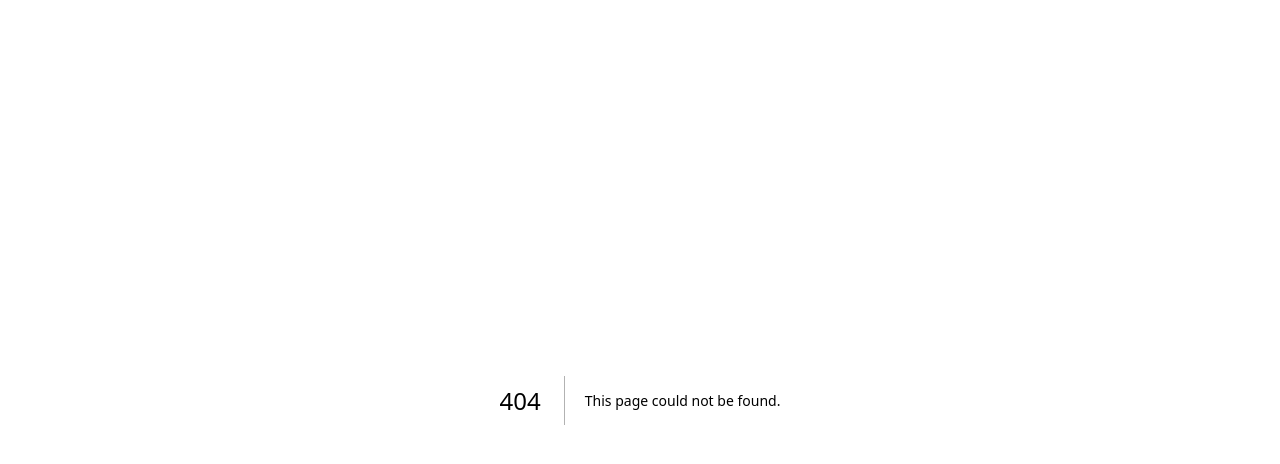
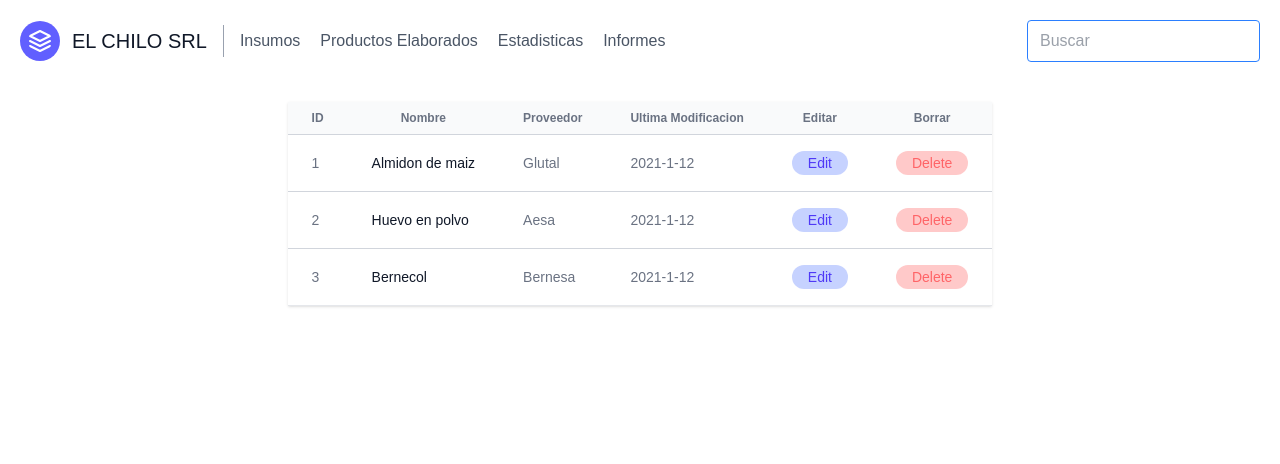
Before and after one commit to Hernanpedrino/costos-web, a Next.js app: page /insumos in a window 1280 px wide. Before the commit this address had no page. Shown: the top 464 px of the page. Built offline with nearby package versions, Linux system fonts and the light colour scheme.

Commit message:
Paginas del sitio

```diff
--- /dev/null
+++ b/app/(pages)/home/page.tsx
@@ -0,0 +1,9 @@
+
+
+export default function Home() {
+  return (
+    <div className="flex flex-col">
+        <p>Lorem ipsum dolor sit amet, consectetur adipisicing elit. Dolores dolorum aut ipsum est quos repellendus, necessitatibus illo harum voluptate animi numquam nostrum dolorem, soluta, delectus excepturi odit ea alias libero.</p>
+    </div>
+  );
+}
--- /dev/null
+++ b/app/(pages)/insumos/page.tsx
@@ -0,0 +1,8 @@
+import { Table } from "@/components/table/Table";
+
+
+export default function Insumos() {
+  return (
+    <Table/>
+  )
+}
--- /dev/null
+++ b/app/(pages)/layout.tsx
@@ -0,0 +1,18 @@
+import { Navbar } from "@/components/navbar/Navbar";
+
+export const metadata = {
+ title: 'El chilo SRL',
+ description: 'SEO Title',
+};
+export default function MainLayout({
+ children
+}: {
+ children: React.ReactNode;
+}) {
+  return (
+    <main className="flex flex-col">
+      <Navbar/>
+      {children}
+    </main>
+  );
+}
--- a/app/home/page.tsx
+++ /dev/null
@@ -1,10 +0,0 @@
-import { Navbar } from "@/components/navbar/Navbar";
-
-
-export default function Home() {
-  return (
-    <main className="flex flex-col">
-        <Navbar/>
-    </main>
-  );
-}
--- a/app/page.tsx
+++ b/app/page.tsx
@@ -3,8 +3,8 @@ import { Login } from "@/components/login/Login";
 
 export default function InitalPage() {
   return (
-    <main className="flex flex-col items-center">
+    <div className="flex flex-col items-center">
       <Login/>
-    </main>
+    </div>
   );
 }
--- a/components/navbar/Navbar.tsx
+++ b/components/navbar/Navbar.tsx
@@ -1,24 +1,27 @@
 'use client';
+
+import Link from "next/link";
+
 
 export const Navbar = () => {
   return (
 
     <header className="text-gray-600 body-font">
       <div className="container mx-auto flex flex-wrap p-5 flex-col md:flex-row items-center">
-        <a className="flex title-font font-medium items-center text-gray-900 mb-4 md:mb-0">
+        <Link href={'/'} className="flex title-font font-medium items-center text-gray-900 mb-4 md:mb-0">
           <svg xmlns="http://www.w3.org/2000/svg" fill="none" stroke="currentColor" strokeLinecap="round" strokeLinejoin="round" strokeWidth="2" className="w-10 h-10 text-white p-2 bg-indigo-500 rounded-full" viewBox="0 0 24 24">
             <path d="M12 2L2 7l10 5 10-5-10-5zM2 17l10 5 10-5M2 12l10 5 10-5"></path>
           </svg>
           <span className="ml-3 text-xl">EL CHILO SRL</span>
-        </a>
+        </Link>
         <nav className="md:mr-auto md:ml-4 md:py-1 md:pl-4 md:border-l md:border-gray-400 flex flex-wrap items-center text-base justify-center">
-          <a className="mr-5 hover:text-gray-900">First Link</a>
-          <a className="mr-5 hover:text-gray-900">Second Link</a>
-          <a className="mr-5 hover:text-gray-900">Third Link</a>
-          <a className="mr-5 hover:text-gray-900">Fourth Link</a>
+          <Link href={'/insumos'} className="mr-5 hover:text-gray-900">Insumos</Link>
+          <Link href={'/home'} className="mr-5 hover:text-gray-900">Productos Elaborados</Link>
+          <Link href={'/home'} className="mr-5 hover:text-gray-900">Estadisticas</Link>
+          <Link href={'/home'} className="mr-5 hover:text-gray-900">Informes</Link>
         </nav>
-        <div className="relative mb-4">
-            <input type="search" id="email" name="email" className="w-full bg-white rounded border border-gray-300 focus:border-indigo-500 focus:ring-2 focus:ring-indigo-200 text-base outline-none text-gray-700 py-1 px-3 leading-8 transition-colors duration-200 ease-in-out"/>
+        <div className="relative">
+          <input type="search" placeholder="Buscar" id="email" name="email" className="w-full bg-white rounded border border-blue-500 focus:border-indigo-500 focus:ring-2 focus:ring-indigo-200 text-base outline-none text-gray-700 py-1 px-3 leading-8 transition-colors duration-200 ease-in-out" />
         </div>
       </div>
     </header>
--- /dev/null
+++ b/components/table/Table.tsx
@@ -0,0 +1,107 @@
+import React from 'react'
+
+export const Table = () => {
+  /*Ver la posibilidad de implementar datable*/
+  return (
+    <div className="container flex justify-center mx-auto mt-5">
+      <div className="flex flex-col">
+        <div className="w-full">
+          <div className="border-b border-gray-200 shadow">
+            <table className="divide-y divide-gray-300 ">
+              <thead className="bg-gray-50">
+                <tr>
+                  <th className="px-6 py-2 text-xs text-gray-500">
+                    ID
+                  </th>
+                  <th className="px-6 py-2 text-xs text-gray-500">
+                    Nombre
+                  </th>
+                  <th className="px-6 py-2 text-xs text-gray-500">
+                    Proveedor
+                  </th>
+                  <th className="px-6 py-2 text-xs text-gray-500">
+                    Ultima Modificacion
+                  </th>
+                  <th className="px-6 py-2 text-xs text-gray-500">
+                    Editar
+                  </th>
+                  <th className="px-6 py-2 text-xs text-gray-500">
+                    Borrar
+                  </th>
+                </tr>
+              </thead>
+              <tbody className="bg-white divide-y divide-gray-300">
+                <tr className="whitespace-nowrap">
+                  <td className="px-6 py-4 text-sm text-gray-500">
+                    1
+                  </td>
+                  <td className="px-6 py-4">
+                    <div className="text-sm text-gray-900">
+                      Almidon de maiz
+                    </div>
+                  </td>
+                  <td className="px-6 py-4">
+                    <div className="text-sm text-gray-500">Glutal</div>
+                  </td>
+                  <td className="px-6 py-4 text-sm text-gray-500">
+                    2021-1-12
+                  </td>
+                  <td className="px-6 py-4">
+                    <a href="#" className="px-4 py-1 text-sm text-indigo-600 bg-indigo-200 rounded-full">Edit</a>
+                  </td>
+                  <td className="px-6 py-4">
+                    <a href="#" className="px-4 py-1 text-sm text-red-400 bg-red-200 rounded-full">Delete</a>
+                  </td>
+                </tr>
+                <tr className="whitespace-nowrap">
+                  <td className="px-6 py-4 text-sm text-gray-500">
+                    2
+                  </td>
+                  <td className="px-6 py-4">
+                    <div className="text-sm text-gray-900">
+                      Huevo en polvo
+                    </div>
+                  </td>
+                  <td className="px-6 py-4">
+                    <div className="text-sm text-gray-500">Aesa</div>
+                  </td>
+                  <td className="px-6 py-4 text-sm text-gray-500">
+                    2021-1-12
+                  </td>
+                  <td className="px-6 py-4">
+                    <a href="#" className="px-4 py-1 text-sm text-indigo-600 bg-indigo-200 rounded-full">Edit</a>
+                  </td>
+                  <td className="px-6 py-4">
+                    <a href="#" className="px-4 py-1 text-sm text-red-400 bg-red-200 rounded-full">Delete</a>
+                  </td>
+                </tr>
+                <tr className="whitespace-nowrap">
+                  <td className="px-6 py-4 text-sm text-gray-500">
+                    3
+                  </td>
+                  <td className="px-6 py-4">
+                    <div className="text-sm text-gray-900">
+                      Bernecol
+                    </div>
+                  </td>
+                  <td className="px-6 py-4">
+                    <div className="text-sm text-gray-500">Bernesa</div>
+                  </td>
+                  <td className="px-6 py-4 text-sm text-gray-500">
+                    2021-1-12
+                  </td>
+                  <td className="px-6 py-4">
+                    <a href="#" className="px-4 py-1 text-sm text-indigo-600 bg-indigo-200 rounded-full">Edit</a>
+                  </td>
+                  <td className="px-6 py-4">
+                    <a href="#" className="px-4 py-1 text-sm text-red-400 bg-red-200 rounded-full">Delete</a>
+                  </td>
+                </tr>
+              </tbody>
+            </table>
+          </div>
+        </div>
+      </div>
+    </div>
+  )
+}
--- a/package.json
+++ b/package.json
@@ -18,8 +18,8 @@
     "@types/node": "^20",
     "@types/react": "^19",
     "@types/react-dom": "^19",
-    "eslint": "^9",
-    "eslint-config-next": "16.1.6",
+    "eslint": "^10.0.0",
+    "eslint-config-next": "^0.2.4",
     "tailwindcss": "^4",
     "typescript": "^5"
   }
```
Also changed, not shown: 1 other file (tests, documents, lock files or other folders).
